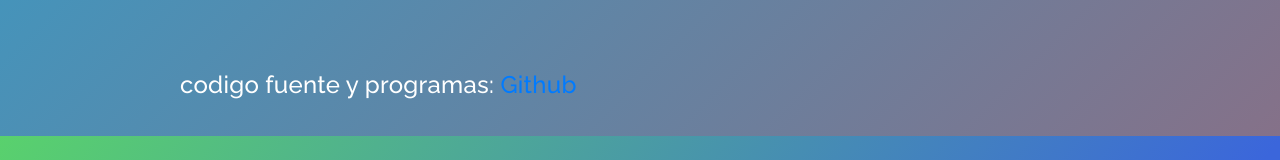
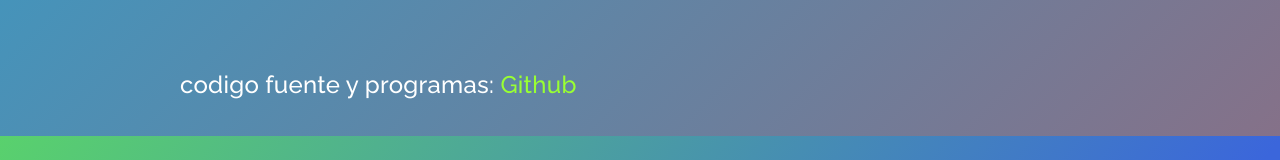
Before and after one commit to danro-code/estructura_datos, a plain HTML site: page docs/listas_enlazadas.html in a window 1280 px wide. Shown: the part 5132-5292 px from the top of the page. Drawn offline with Linux system fonts and the light colour scheme; files whose address does not match are found by name.

Commit message:
Update listas_enlazadas.html

```diff
--- a/docs/listas_enlazadas.html
+++ b/docs/listas_enlazadas.html
@@ -314,7 +314,7 @@
                 <div class="col-lg-1"></div>
                 <div class="col-lg-6 col-md-12 col-sm-12 align-self-center mobile-top-fix">
                     <div class="left-heading">
-                        <h2 class="section-title">codigo fuente y programas: <a href="https://github.com/danro-code/estructura_datos/tree/main/codigo">Github</a> </h2>
+                        <h2 class="section-title">codigo fuente y programas: <a href="https://github.com/danro-code/estructura_datos/tree/main/codigo" style="color:#99FF33;">Github</a> </h2>
                     </div>
                 </div>
             </div>
```
